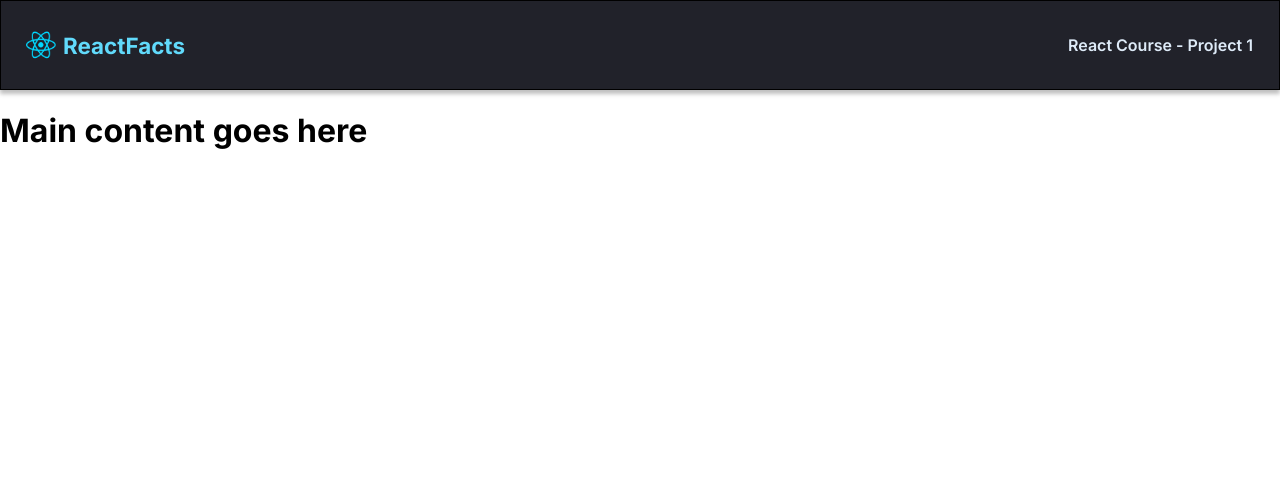
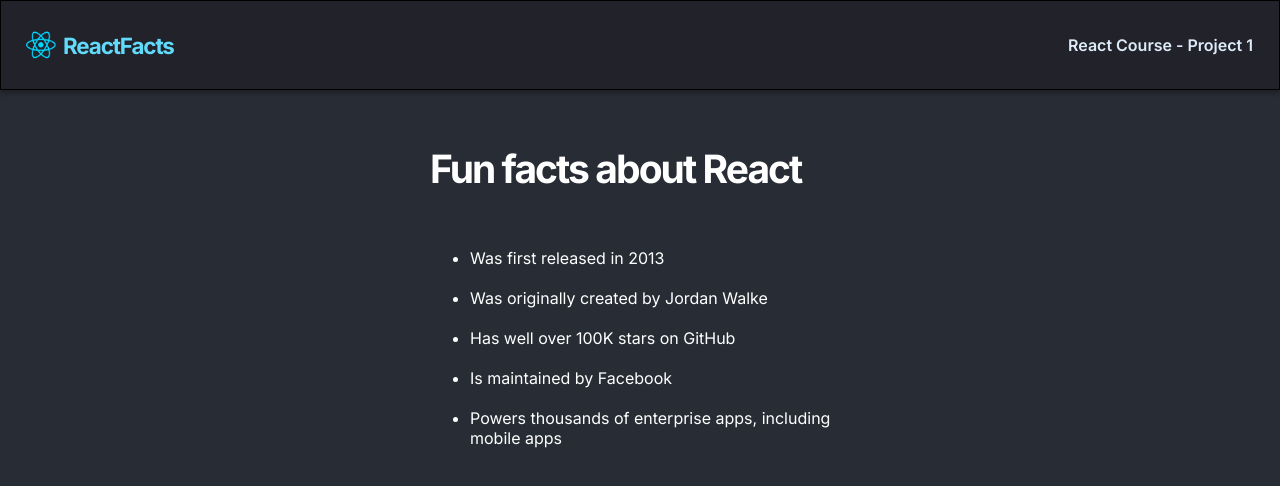
Before and after one commit to Samenti/scrimba-reactfacts, a React (Create React App) app: page / in a window 1280 px wide. Shown: the top 486 px of the page. Built offline with nearby package versions, Linux system fonts and the light colour scheme.

Commit message:
main content and styles

```diff
--- a/src/components/Main.js
+++ b/src/components/Main.js
@@ -2,6 +2,19 @@
 
 export default function Main() {
   return (
-    <h1>Main content goes here</h1>
+    <div className="main-container">
+      <main className="main-content">
+        <h1>Fun facts about React</h1>
+        <ul>
+          <li>Was first released in 2013</li>
+          <li>Was originally created by Jordan Walke</li>
+          <li>Has well over 100K stars on GitHub</li>
+          <li>Is maintained by Facebook</li>
+          <li>Powers thousands of enterprise apps, including<br/>
+            mobile apps
+          </li>
+        </ul>
+      </main>
+    </div>
   );
 };
--- a/src/components/Navbar.js
+++ b/src/components/Navbar.js
@@ -3,10 +3,10 @@
 
 export default function Navbar() {
   return (
-    <nav className="nav">
+    <nav className="nav-container">
       <img className="react-logo" src={reactLogo}></img>
       <h3>ReactFacts</h3>
-      <p className="blurb">React Course - Project 1</p>
+      <p className="nav-text">React Course - Project 1</p>
     </nav>
   );
 };
--- a/src/index.css
+++ b/src/index.css
@@ -8,11 +8,13 @@
 
 body {
   margin: 0;
+  background: #282D35;
   font-family: 'Inter', sans-serif;
   font-size: 16px;
 }
 
-.nav {
+/* Navbar styles */
+.nav-container {
   display: flex;
   flex-direction: row;
   justify-content: space-between;
@@ -30,14 +32,50 @@
   margin: 30px 7px 30px 25px;
 }
 
-.nav h3 {
+.nav-container h3 {
   margin-right: auto;
   color: #61dafb;
   font-size: 1.4em;
+  letter-spacing: -0.05em;
 }
 
-.nav > p {
+.nav-text {
   color: #deebf8;
   font-weight: 600;
   margin: 26px;
 }
+
+/* Main content styles */
+
+.main-container {
+  display: flex;
+  flex-direction: row;
+  justify-content: center;
+  padding: 25px;
+}
+
+.main-content {
+  width: 420px;
+  color: white;
+}
+
+.main-content h1 {
+  margin-top: 30px;
+  margin-bottom: 0;
+  font-size: 39px;
+  letter-spacing: -0.05em;
+}
+
+.main-content ul {
+  margin-top: 46px;
+}
+
+.main-content li {
+  padding-block: 10px;
+}
+
+@media (max-width: 550px) {
+  .main-content {
+    width: 100%;
+  }
+}
```
